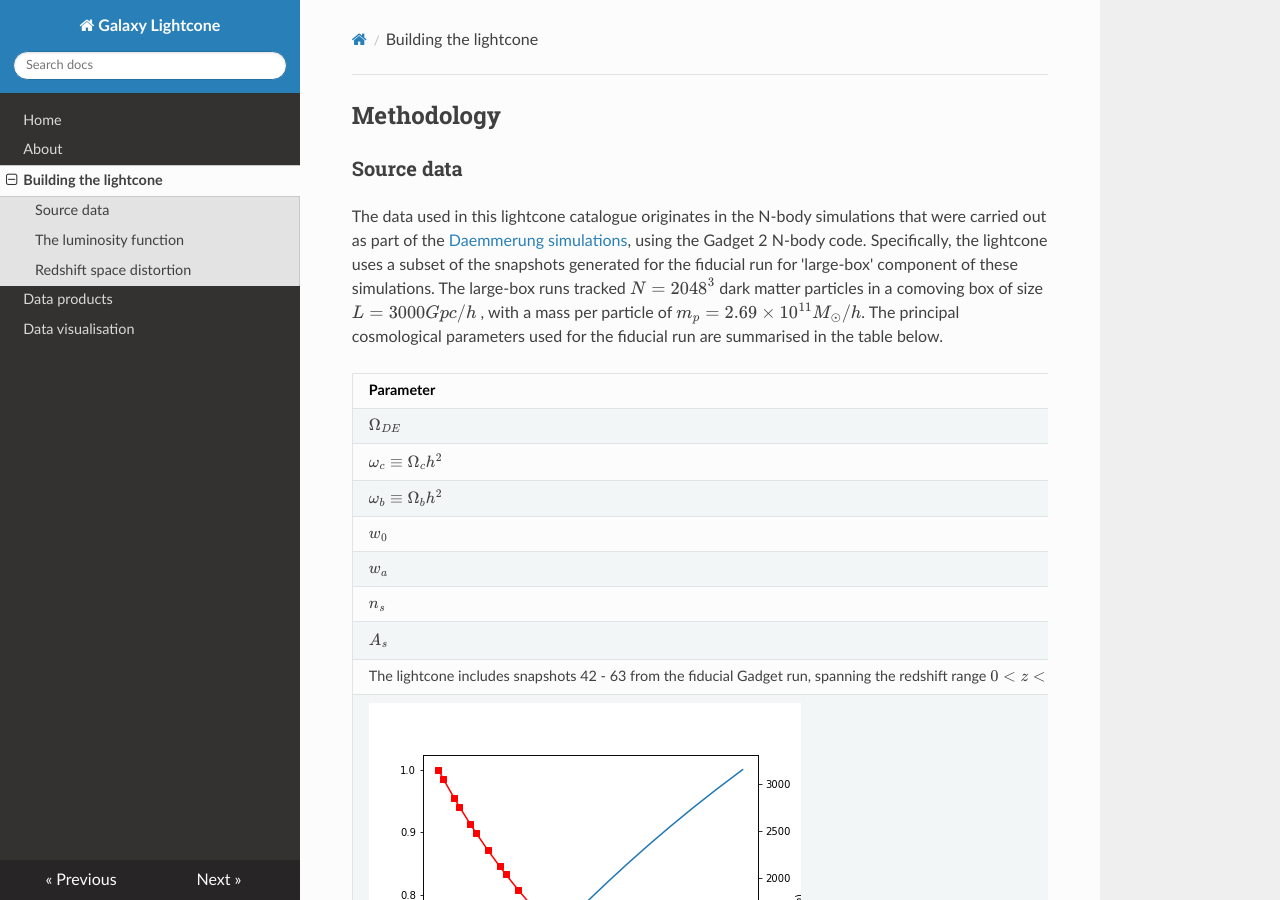
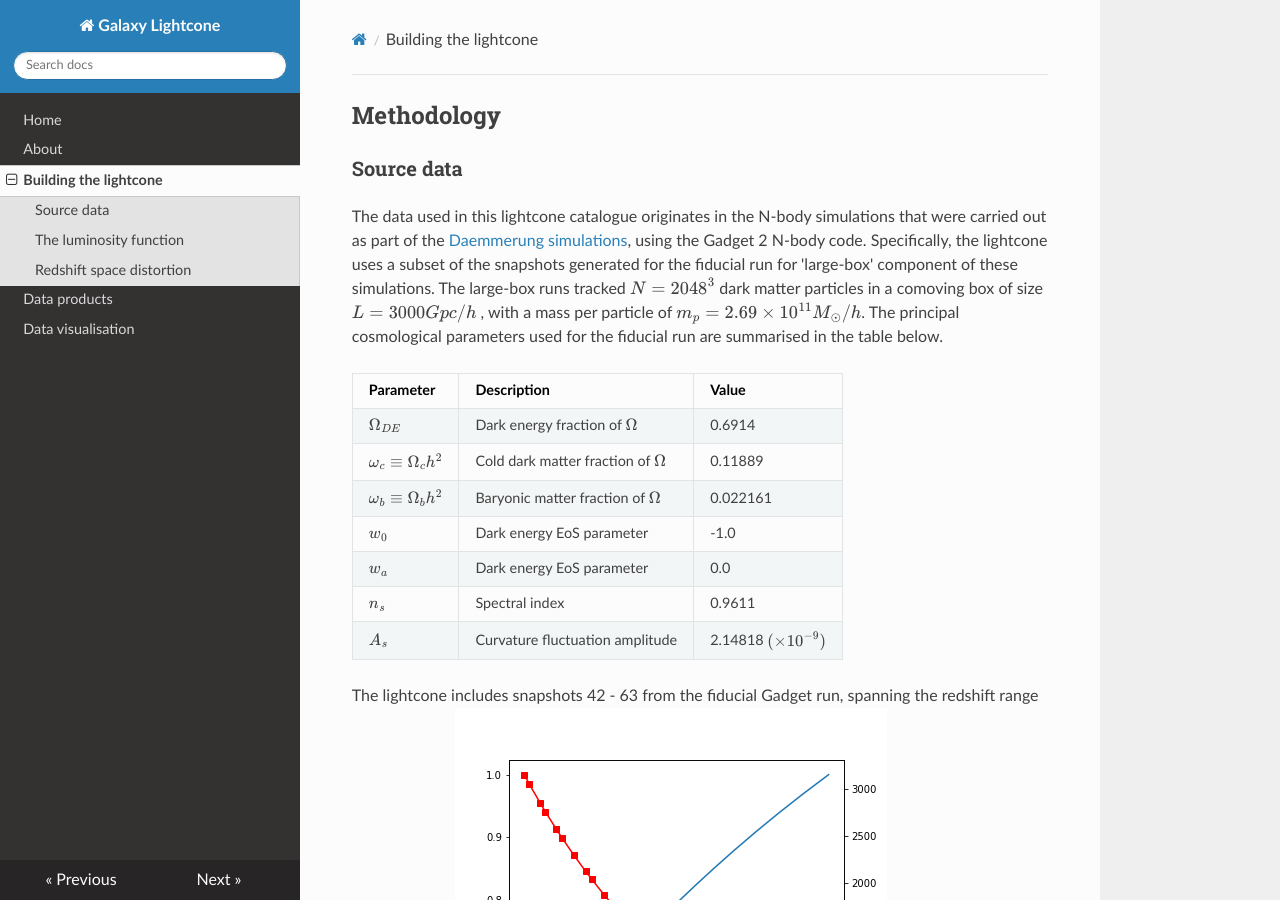
Before and after one commit to rajbooth/Lightcone, an MkDocs documentation site: the page built from docs/building_lightcone.md, in a window 1280 px wide and 900 px high. Built offline with MkDocs 1.6.1, drawn with Linux system fonts in a browser that asks for light colours; nearby versions of some CDN libraries; formulas are drawn with MathJax 3; some of the changed lines change nothing that is shown.

Commit message:
docs/building_lightcone.md updated from https://stackedit.io/

```diff
--- a/docs/building_lightcone.md
+++ b/docs/building_lightcone.md
@@ -4,8 +4,8 @@
 The data used in this lightcone catalogue originates in the N-body simulations that were carried out as part of the [Daemmerung simulations](https://doi.org/10.1093/mnras/stz890), using the Gadget 2 N-body code.  Specifically, the lightcone uses a subset of the snapshots generated for the fiducial run for 'large-box' component of these simulations. The large-box runs tracked $N=2048^3$ dark matter particles in a comoving box of size $L = 3000 Gpc/h$ , with a mass per particle of $m_p = 2.69 \times 10^{11} M_\odot/h$.
 The principal cosmological parameters used for the fiducial run are summarised in the table below.
 
-| Parameter | Description | Value |
-|-------------|-------------|-----------|
+| Parameter |         Description     | Value |
+|----------|-----------------------------|-----------|
 | $\Omega_{DE}$ | Dark energy fraction of $\Omega$ | 0.6914 |
 |$\omega_c \equiv \Omega_c h^2$	 | Cold dark matter fraction of $\Omega$  | 0.11889 |
 |$\omega_b\equiv \Omega_b h^2$  | Baryonic matter fraction of $\Omega$ |0.022161 |
@@ -13,6 +13,7 @@
 | $w_a$ | Dark energy EoS parameter | 0.0 |
 | $n_s$ | Spectral index | 0.9611 |
 | $A_s$ | Curvature fluctuation amplitude | 2.14818 $(\times 10^{-9})$ |
+
 The lightcone includes snapshots 42 - 63 from the fiducial Gadget run, spanning  the redshift range $0 < z < 0.85$
 ![Gadget snapshot redshifts](https://github.com/rajbooth/Lightcone/raw/master/images/Gadget%20snaphots%20vs%20redshift.png)
 (Note: the Gadget snapshots in this simulation are not linearly spaced in redshift, as shown in the figure above.)
@@ -52,7 +53,7 @@
 where $v_\parallel$ is the peculiar velocity of the galaxy in the line-of-sight direction.
 This redshift distortion factor is calculated for every galaxy in the lightcone, based on the radial peculiar velocity of the corresponding particle in the simulation snapshot.
 <!--stackedit_data:
-eyJoaXN0b3J5IjpbLTIxMDU2NDkwMzIsMTI4OTkxMzg3NCw0NT
-I0NjU2ODcsLTE4NjkzMTkwODksLTUyMTkyMzQ5MSw4ODUzMTUx
-MjgsMTczMDA1NDUwOSw4MTA5MjMwNTJdfQ==
+eyJoaXN0b3J5IjpbMTM2MjcyMzYwNywtMjEwNTY0OTAzMiwxMj
+g5OTEzODc0LDQ1MjQ2NTY4NywtMTg2OTMxOTA4OSwtNTIxOTIz
+NDkxLDg4NTMxNTEyOCwxNzMwMDU0NTA5LDgxMDkyMzA1Ml19
 -->
```
